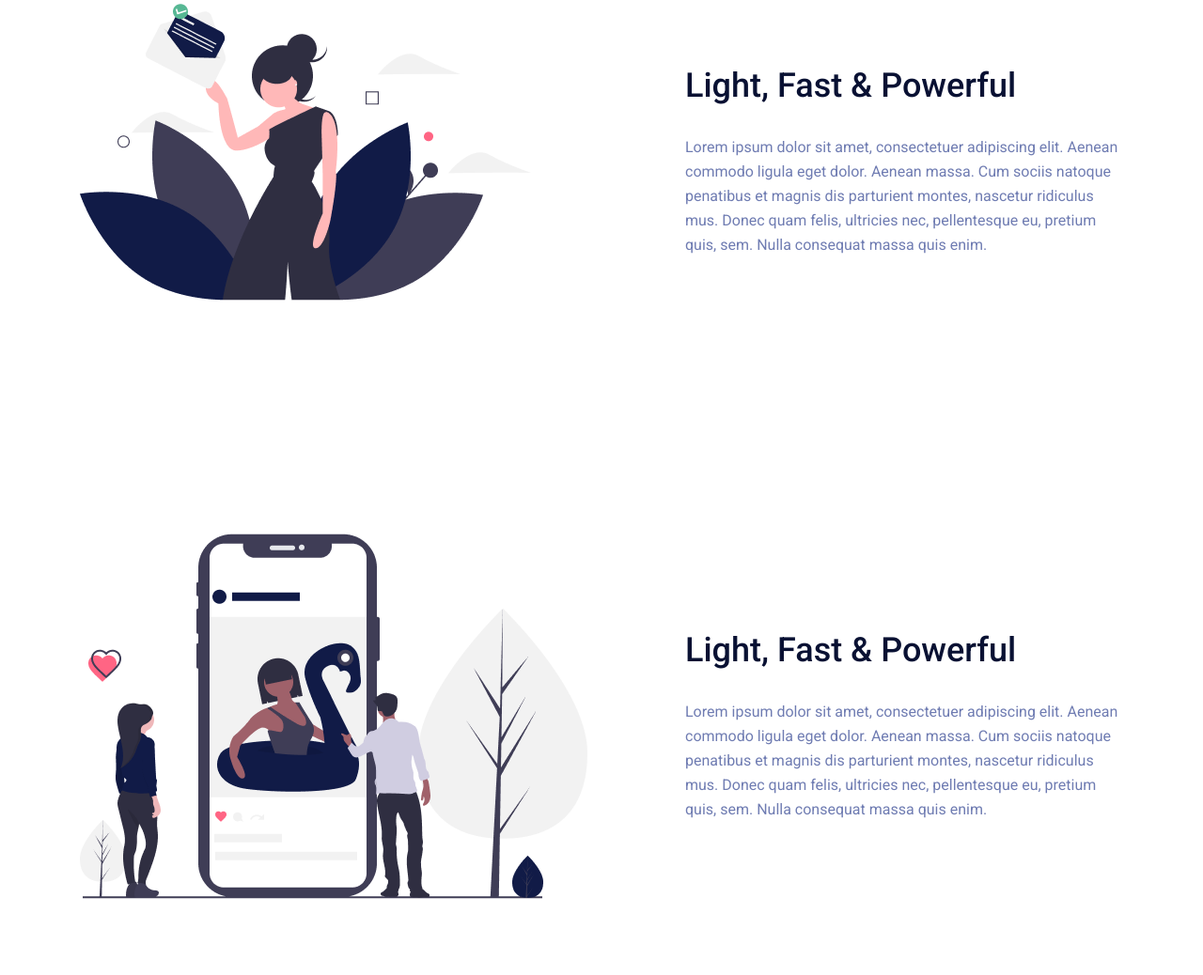
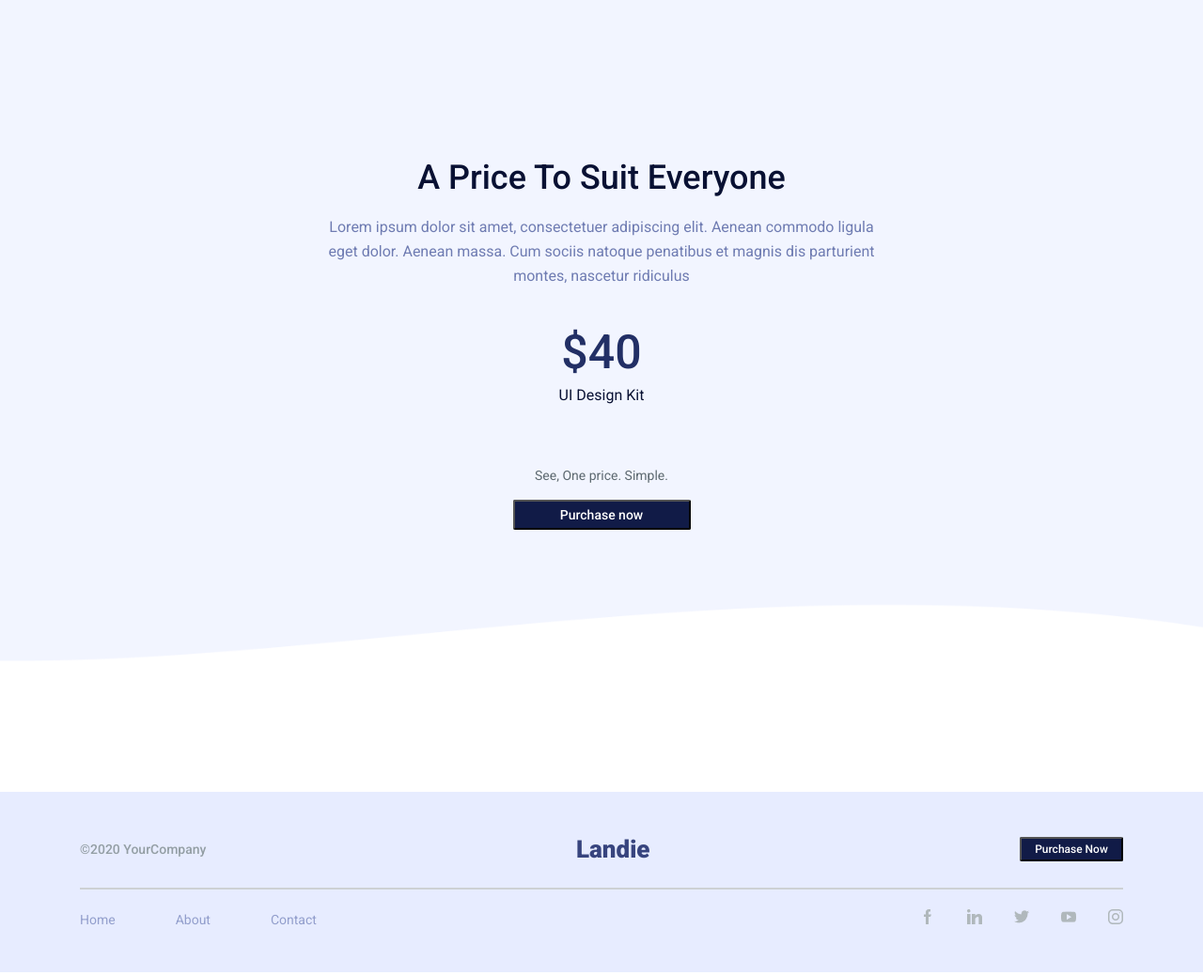
Before and after one commit to OtterwiseCo/projeto-semana-06-turma-04-starter, a plain HTML site: page index.html in a window 1280 px wide. Shown: the part 1668-2706 px from the top of the page at 94% size. Drawn offline with Linux system fonts and the light colour scheme.

Commit message:
adicionando parte 2 yan

```diff
--- a/assets/styles.css
+++ b/assets/styles.css
@@ -120,6 +120,169 @@ body {
 	font-size: 12px;
 	line-height: 18px;
 }
+.price-section {
+	background-image: url("/assets/images/Rectangle.png");
+	height: 938px;
+	background-position: top;
+	background-repeat: no-repeat;
+	display: flex;
+	justify-content: center;
+
+	background-size: 100%;
+	flex-direction: column;
+	padding: 0;
+	text-align: center;
+}
+.price-section .container {
+	width: 600px;
+}
+.price-description .price-title {
+	font-family: Roboto;
+	font-style: normal;
+	font-weight: 500;
+	font-size: 36px;
+	line-height: 48px;
+	color: #091133;
+	margin-bottom: 0;
+}
+.price-description .price-text {
+	font-family: Roboto;
+	font-style: normal;
+	font-weight: normal;
+	font-size: 16px;
+	line-height: 26px;
+	color: #6f7cb2;
+	align-items: center;
+	margin-bottom: 35px;
+	margin-top: 16px;
+}
+.price-value {
+	margin: 0px;
+	padding: 0px;
+}
+.price-value .value {
+	font-family: Roboto;
+	font-style: normal;
+	font-weight: 500;
+	font-size: 50px;
+	line-height: 66px;
+	color: #222f65;
+
+	margin: 0;
+}
+
+.price-value .product-title {
+	font-family: Roboto;
+	font-style: normal;
+	font-weight: normal;
+	font-size: 16px;
+	line-height: 26px;
+	color: #091133;
+
+	margin-top: 0;
+	margin-bottom: 60px;
+}
+
+.price-button .button-title {
+	font-family: Roboto;
+	font-style: normal;
+	font-weight: normal;
+	font-size: 14px;
+	line-height: 24px;
+	color: #5d6970;
+}
+
+.price-button .button__primary {
+	font-family: Roboto;
+	font-style: normal;
+	font-weight: 500;
+	font-size: 14px;
+	line-height: 24px;
+	height: 32px;
+	width: 189px;
+	left: 0px;
+	top: 0px;
+	border-radius: 2px;
+}
+.footer {
+	background-image: url("./images/Rectangle-footer.png");
+	height: 216px;
+	background-position: bottom;
+	background-repeat: no-repeat;
+	display: flex;
+	justify-content: center;
+	background-size: 100%;
+	flex-direction: column;
+	padding: 0;
+}
+.footer .bar {
+	border: 1px solid #cdd1d4;
+}
+
+.footer__over {
+	display: flex;
+	justify-content: space-between;
+	align-items: center;
+	/* padding-top: 40px; */
+}
+
+.footer .button__primary {
+	width: 110px;
+	height: 26px;
+	border-radius: 2px;
+	font-family: Roboto;
+	font-style: normal;
+	font-weight: 500;
+	font-size: 12px;
+	line-height: 18px;
+	text-align: center;
+}
+
+.footer .container .footer__over p {
+	font-family: Roboto;
+	font-style: normal;
+	font-weight: 500;
+	font-size: 14px;
+	line-height: 24px;
+	color: #939ea4;
+}
+
+.footer .container .footer__over h2 {
+	font-family: Roboto;
+
+	font-style: normal;
+	font-weight: 900;
+	font-size: 26px;
+	line-height: 38px;
+	color: #37447e;
+}
+
+.footer .footer__under {
+	display: flex;
+
+	justify-content: space-between;
+	padding-top: 20px;
+}
+
+.footer__under .mini__menu a {
+	margin-right: 60px;
+}
+
+.footer .container a {
+	text-decoration: none;
+	font-family: Roboto;
+	font-style: normal;
+	font-weight: normal;
+	font-size: 14px;
+	line-height: 24px;
+	color: #929ecc;
+}
+
+.footer .footer__under .social__media img {
+	width: 16px;
+	height: 16px;
+	margin-left: 30px;
+}
 
 /* CSS específicos de elementos */
 
@@ -142,10 +305,6 @@ body {
 	border: 2px solid #091133;
 }
 
-.button__top {
-    margin-top: 40px;
-}
-
 .link {
 	font-size: 14px;
 	line-height: 24px;
@@ -163,35 +322,3 @@ body {
 .flex {
 	display: flex;
 }
-
-.woman-individual {
-  align-items: center;
-  display: flex;
-  flex-direction: row-reverse;
-  padding: 122px 0;
-}
-
-.woman-individual-title {
-  font-weight: 500;
-  font-size: 36px;
-  line-height: 48px;
-  color: #091133;
-  flex-direction: column;
-}
-
-.woman-individual-content {
-  margin-top: 16px;
-  font-size: 16px;
-  line-height: 26px;
-  color: #6f7cb2;
-  flex-direction: column;
-}
-
-.woman-individual-column {
-  flex-direction: column;
-}
-
-.woman-individual-image {
-  margin-right: 155px;
-  min-width: 489px;
-}
--- a/index.html
+++ b/index.html
@@ -82,59 +82,59 @@
 					</div>
 				</div>
 			</section>
-    </main>
 
-    <!-- Parte 1 - Luka -->
-
-    <section>
+			<!--parte 2 yan -->
+			<section class="price-section">
 				<div class="container">
-        <div class="woman-individual">
-          <div class="woman-individual-columm">
-            <h2 class="woman-individual-title">Light, Fast & Powerful</h2>
-            <p class="woman-individual-content">
+					<div class="price-description">
+						<h2 class="price-title">A Price To Suit Everyone</h2>
+						<p class="price-text">
 							Lorem ipsum dolor sit amet, consectetuer adipiscing elit. Aenean
 							commodo ligula eget dolor. Aenean massa. Cum sociis natoque
-              penatibus et magnis dis parturient montes, nascetur ridiculus mus.
-              Donec quam felis, ultricies nec, pellentesque eu, pretium quis,
-              sem. Nulla consequat massa quis enim.
+							penatibus et magnis dis parturient montes, nascetur ridiculus
 						</p>
 					</div>
-          <div class="woman-individual-image">
-            <img src="./assets/images/woman-lotus.png" alt="" />
+
+					<div class="price-value">
+						<h2 class="value">$40</h2>
+						<p class="product-title">UI Design Kit</p>
+					</div>
+
+					<div class="price-button">
+						<p class="button-title">See, One price. Simple.</p>
+						<button class="button__primary">Purchase now</button>
 					</div>
 				</div>
-        <div class="woman-individual">
-          <div class="woman-individual-columm">
-            <h2 class="woman-individual-title">Light, Fast & Powerful</h2>
-            <p class="woman-individual-content">
-              Lorem ipsum dolor sit amet, consectetuer adipiscing elit. Aenean
-              commodo ligula eget dolor. Aenean massa. Cum sociis natoque
-              penatibus et magnis dis parturient montes, nascetur ridiculus mus.
-              Donec quam felis, ultricies nec, pellentesque eu, pretium quis,
-              sem. Nulla consequat massa quis enim.
-            </p>
+			</section>
+			<footer class="footer">
+				<div class="container">
+					<div class="footer__over">
+						<p>©2020 YourCompany</p>
+						<h2>Landie</h2>
+						<button class="button__primary">Purchase Now</button>
 					</div>
-          <div class="woman-individual-image">
-            <img src="./assets/images/woman-inside.png" alt="" />
+
+					<div class="bar"></div>
+					<div class="footer__under">
+						<div class="mini__menu">
+							<a href="#">Home</a>
+
+							<a href="#">About</a>
+							<a href="#">Contact</a>
 						</div>
-        </div>
-        <div class="woman-individual">
-          <div class="woman-individual-columm">
-            <h2 class="woman-individual-title">Light, Fast & Powerful</h2>
-            <p class="woman-individual-content">
-              Lorem ipsum dolor sit amet, consectetuer adipiscing elit. Aenean
-              commodo ligula eget dolor. Aenean massa. Cum sociis natoque
-              penatibus et magnis dis parturient montes, nascetur ridiculus mus.
-              Donec quam felis, ultricies nec, pellentesque eu, pretium quis,
-              sem. Nulla consequat massa quis enim.
-            </p>
-            <button class="button button__primary button__top">Purchase Now</button>
-          </div>
-          <div class="woman-individual-image">
-            <img src="./assets/images/woman-beside.png" alt="" />
+						<div class="social__media">
+							<a href=""
+								><img src="./assets/images/facebook.png" alt="facebook"
+							/></a>
+							<a href=""><img src="./assets/images/linkedin.png" alt="" /></a>
+							<a href=""><img src="./assets/images/twitter.png" alt="" /></a>
+							<a href=""><img src="./assets/images/youtube.png" alt="" /></a>
+
+							<a href=""><img src="./assets/images/instagram.png" alt="" /></a>
 						</div>
 					</div>
 				</div>
-    </section>
+			</footer>
+		</main>
 	</body>
 </html>
```
Also changed, not shown: assets/images/Rectangle-footer.png (added), assets/images/Rectangle.png (added), assets/images/facebook.png (added), assets/images/instagram.png (added), assets/images/linkedin.png (added), assets/images/twitter.png (added), assets/images/woman-beside.png (deleted), assets/images/woman-inside.png (deleted), assets/images/woman-lotus.png (deleted), assets/images/youtube.png (added). Lines whose indentation alone changed are shown as unchanged.
